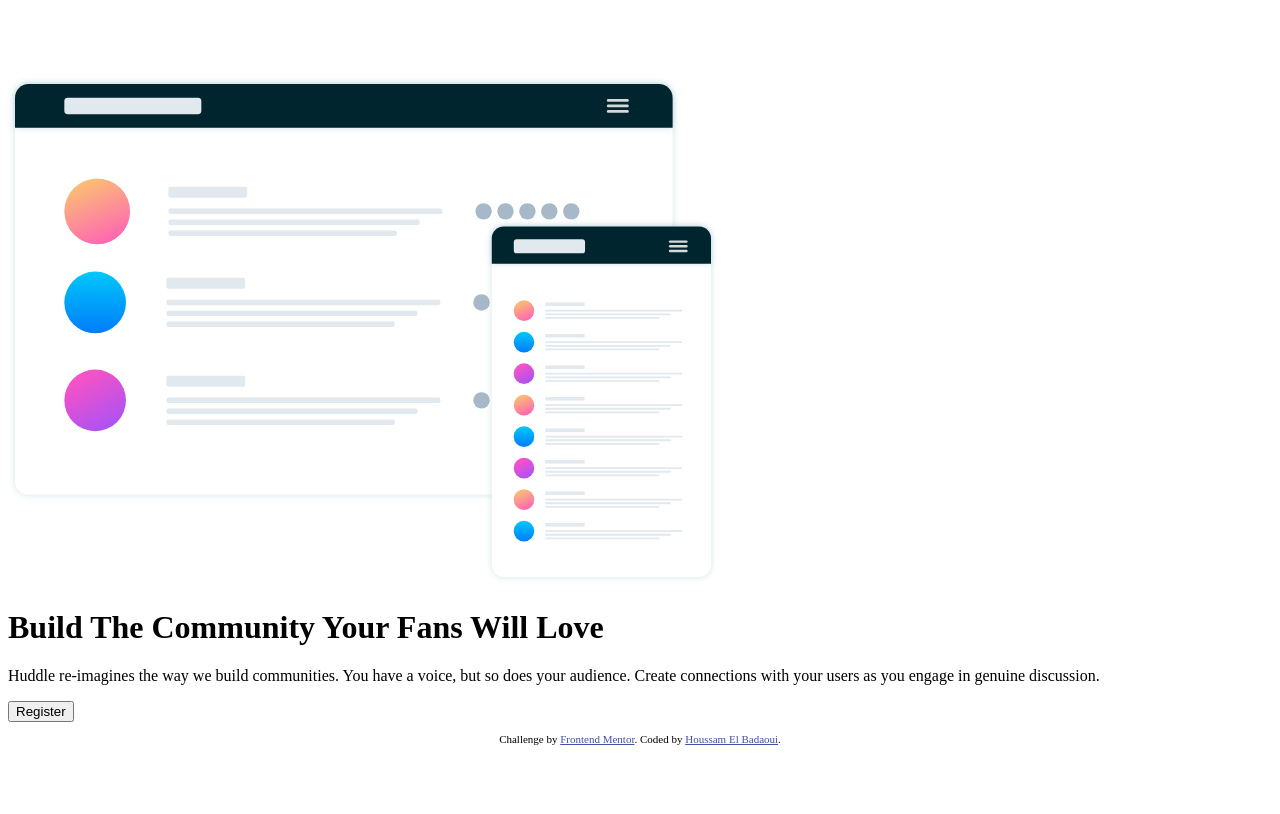
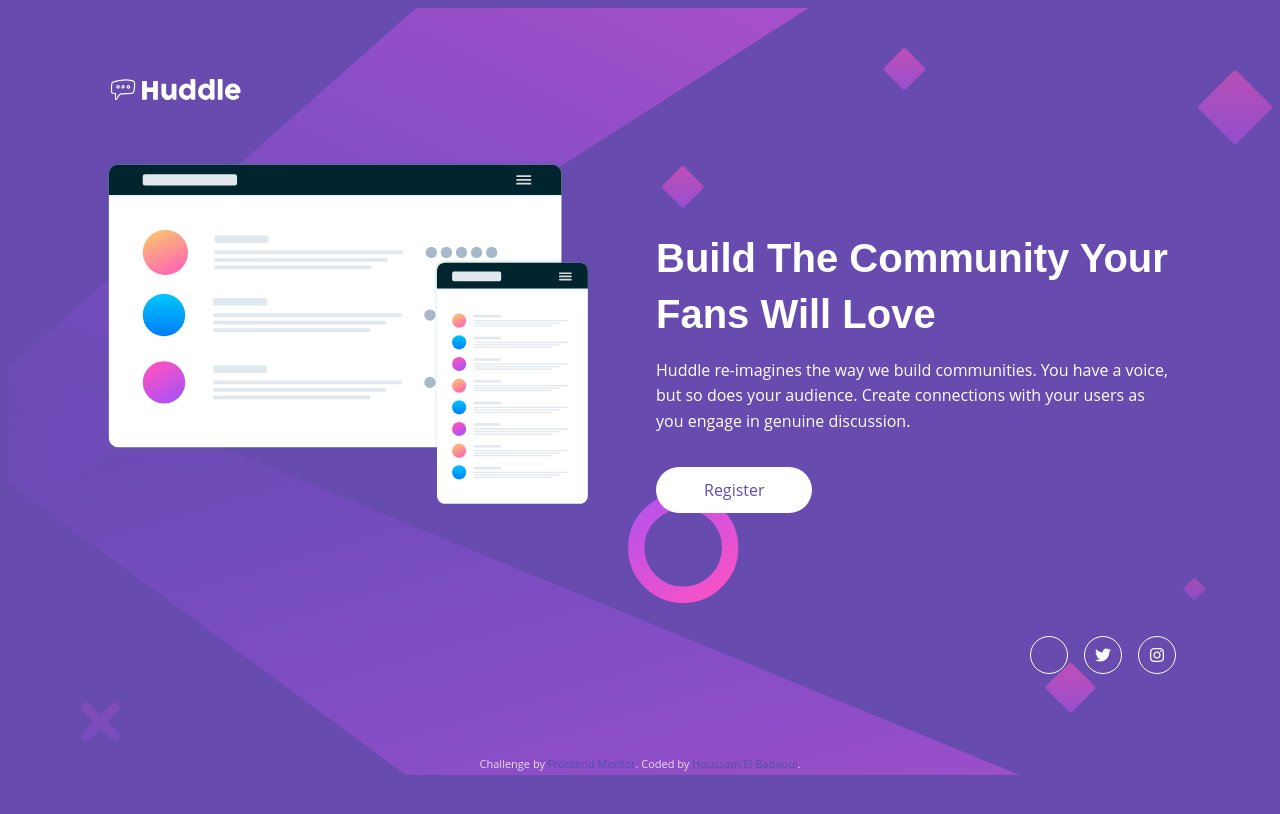
Before and after one commit to houssamelbadaoui/Huddle-landing-page, a plain HTML site: page index.html in a window 1280 px wide. Drawn offline with Linux system fonts and the light colour scheme.

Commit message:
Add CSS style

```diff
--- a/index.html
+++ b/index.html
@@ -5,6 +5,7 @@
   <meta name="viewport" content="width=device-width, initial-scale=1.0"> <!-- displays site properly based on user's device -->
 
   <link rel="icon" type="image/png" sizes="32x32" href="./images/favicon-32x32.png">
+  <link rel="stylesheet" href="style.css">
 
   <title>Frontend Mentor | Huddle landing page with single introductory section</title>
 
@@ -13,8 +14,17 @@
     .attribution { font-size: 11px; text-align: center; }
     .attribution a { color: hsl(228, 45%, 44%); }
   </style>
+  <link
+  rel="stylesheet"
+  href="https://cdnjs.cloudflare.com/ajax/libs/font-awesome/6.5.1/css/all.min.css"
+  integrity="sha512-DTOQO9RWCH3ppGqcWaEA1BIZOC6xxalwEsw9c2QQeAIftl+Vegovlnee1c9QX4TctnWMn13TZye+giMm8e2LwA=="
+  crossorigin="anonymous"
+  referrerpolicy="no-referrer"
+/>
+
 </head>
 <body>
+  <div class="page">
   <header class="header">
      <img src="./images/logo.svg" alt="logo">
   </header>
@@ -31,11 +41,29 @@
 
   </main>
 
-  <footer>
+  <footer class="footer">
+    <ul class="social-links">
+      <li>
+        <a href="#" aria-label="Facebook">
+          <i class="fab fa-faccebook-f"></i>
+        </a>
+      </li>
+      <li>
+        <a href="#" aria-label="Twitter">
+          <i class="fab fa-twitter"></i>
+        </a>
+      </li>
+      <li>
+        <a href="#" aria-label="Instagram">
+          <i class="fab fa-instagram"></i>
+        </a>
+      </li>
+    </ul>
     <p class="attribution">
       Challenge by <a href="https://www.frontendmentor.io?ref=challenge" target="_blank">Frontend Mentor</a>.
       Coded by <a href="#">Houssam El Badaoui</a>.
     </p>
   </footer>
+  </div>
 </body>
 </html>
--- /dev/null
+++ b/style.css
@@ -0,0 +1,125 @@
+body {
+  min-height: 100vh;
+  font-family: 'Open Sans', sans-serif;
+  background-color: hsl(257, 40%, 49%);
+  color: white;
+}
+.page {
+  min-height: 100vh;
+  background-image: url('./images/bg-mobile.svg');
+  background-repeat: no-repeat;
+  background-size: contain;
+  background-position: top center;
+  padding: 2rem 1.5rem;
+}
+h1 {
+  font-family: 'Poppins', sans-serif;
+  font-weight: 600;
+  line-height: 1.4;
+}
+
+p {
+  line-height: 1.6;
+}
+.header {
+    margin-bottom: 3rem;
+}
+.header img {
+    width: 140px;
+}
+.main {
+    text-align: center;
+}
+.illustration img {
+    width: 100%;
+    max-width: 320px;
+    margin: 0 auto 3rem;
+    display: block;
+}
+.content h1{
+    margin-bottom: 1rem;
+}
+.content p {
+    margin-bottom: 2rem;
+}
+.content button {
+    font-family: 'open sans', sans-serif;
+    padding: 0.75rem 3rem;
+    border: none;
+    border-radius: 999px;
+    background-color: white;
+    color: hsl(257, 40%, 49%);
+    font-size: 1rem;
+    cursor: pointer;
+}
+.footer {
+    margin-top: 4rem;
+    text-align: center;
+}
+.social-links {
+    list-style: none;
+    display: flex;
+    justify-content: center;
+    gap: 1rem;
+    margin-bottom: 1.5rem;
+}
+.social-links a {
+  width: 36px;
+  height: 36px;
+  border: 1px solid white;
+  border-radius: 50%;
+  display: flex;
+  align-items: center;
+  justify-content: center;
+  color: white;
+  text-decoration: none;
+}
+.attribution {
+  font-size: 0.75rem;
+  opacity: 0.8;
+}
+
+.attribution a {
+  color: white;
+  text-decoration: none;
+}
+
+.attribution a:hover {
+  color: hsl(300, 69%, 71%);
+}
+@media (min-width: 1024px) {
+    .page{
+        background-image: url('./images/bg-desktop.svg');
+        background-repeat: no-repeat;
+        background-position: top left;
+        background-size: contain;
+        padding: 4rem 6rem;
+    }
+    .main {
+        display: flex;
+        align-items: center;
+        gap: 4rem;
+        text-align: left;
+    }
+      .illustration img {
+    max-width: 650px;
+  }
+    .content {
+    max-width: 520px;
+  }
+
+  .content h1 {
+    font-size: 2.5rem;
+  }
+    .footer {
+    display: flex;
+    justify-content: flex-end;
+  }
+
+  .attribution {
+    position: absolute;
+    bottom: 1rem;
+    left: 50%;
+    transform: translateX(-50%);
+  }
+}
```
